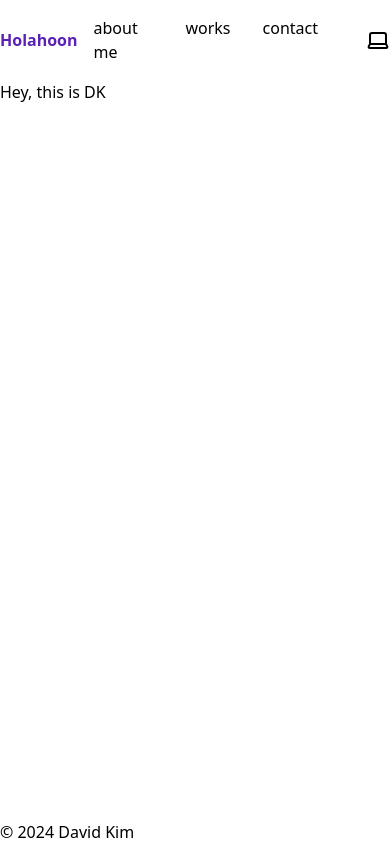
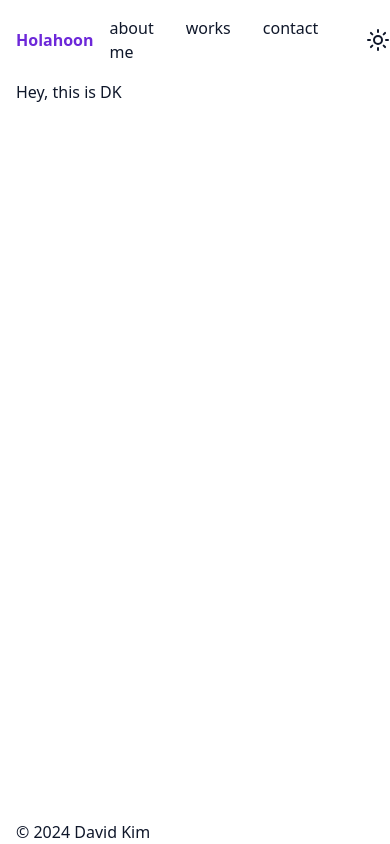
Before and after one commit to holahoon/holahoon_v3, a SvelteKit app: page / in a window 390 px wide. Built offline with nearby package versions, Linux system fonts and the light colour scheme.

Commit message:
refact: toggle theme & FOUC prevention

```diff
--- a/src/app.html
+++ b/src/app.html
@@ -4,8 +4,27 @@
 		<meta charset="utf-8" />
 		<link rel="icon" href="%sveltekit.assets%/favicon.png" />
 		<meta name="viewport" content="width=device-width, initial-scale=1" />
+
+		<script>
+			function setHtmlProperties(theme) {
+				document.documentElement.setAttribute('color-scheme', theme)
+				document.documentElement.className = theme
+			}
+
+			// Check and apply dark mode theme to avoid FOUC
+			const theme = localStorage.getItem('theme')
+			if (theme) setHtmlProperties(theme)
+			else {
+				const isLight = window.matchMedia('(prefers-color-scheme: light)').matches
+				const theme = isLight ? 'light' : 'dark'
+				setHtmlProperties(theme)
+				localStorage.setItem('theme', theme)
+			}
+		</script>
+
 		%sveltekit.head%
 	</head>
+
 	<body data-sveltekit-preload-data="hover">
 		<div style="display: contents">%sveltekit.body%</div>
 	</body>
--- a/src/components/header.svelte
+++ b/src/components/header.svelte
@@ -13,17 +13,26 @@
 </script>
 
 <header class="flex items-center">
-	<a href="/" class="inline-block py-4 font-bold text-violet-800">Holahoon</a>
+	<a
+		href="/"
+		class={cn(
+			'inline-block py-4 font-bold transition-colors duration-200',
+			path === '/' && 'text-violet-700'
+		)}>Holahoon</a
+	>
 
 	<nav class="ml-auto flex">
 		<ul class="mr-8 flex">
 			{#each links as { to, title }}
 				<li>
-					<a href={to} class="relative inline-block p-4 hover:text-violet-800">
+					<a
+						href={to}
+						class="relative inline-block p-4 transition-colors duration-200 hover:text-violet-700"
+					>
 						{title}
 						<span
 							class={cn(
-								'absolute bottom-0 left-0 h-[2px] w-full origin-right scale-x-0 bg-violet-800 transition-transform duration-300',
+								'absolute bottom-0 left-0 h-[2px] w-full origin-right scale-x-0 bg-violet-700 transition-transform duration-300',
 								path === to && 'scale-x-1 origin-left'
 							)}
 						/>
--- a/src/components/theme-toggle.svelte
+++ b/src/components/theme-toggle.svelte
@@ -1,6 +1,5 @@
 <script lang="ts">
 	import { scale } from 'svelte/transition'
-	import Laptop from 'lucide-svelte/icons/laptop'
 	import Sun from 'lucide-svelte/icons/sun'
 	import Moon from 'lucide-svelte/icons/moon'
 	import { theme, toggleTheme } from '$lib/stores/theme-toggle'
@@ -12,13 +11,9 @@
 		<span in:scale>
 			<Sun />
 		</span>
-	{:else if $theme === 'dark'}
+	{:else}
 		<span in:scale>
 			<Moon />
-		</span>
-	{:else}
-		<span in:scale>
-			<Laptop />
 		</span>
 	{/if}
 	<ScreenReader>Toggle theme</ScreenReader>
--- a/src/lib/stores/theme-toggle.ts
+++ b/src/lib/stores/theme-toggle.ts
@@ -1,36 +1,47 @@
 import { browser } from '$app/environment'
 import { writable } from 'svelte/store'
 
-type Theme = 'light' | 'dark' | 'system'
+type Theme = 'light' | 'dark'
 
-const COLOR_SCHEME = 'color-scheme'
-const USER_THEME = 'user-theme'
+const MATCH = '(prefers-color-scheme: light)'
+const USER_THEME = 'theme'
 
 export const theme = writable<Theme>(getLocalStorage())
 
+function getSystemTheme(): Theme {
+	if (!browser) return 'light'
+
+	console.log(window.matchMedia(MATCH))
+	const isLight = window.matchMedia(MATCH).matches
+	const systemTheme = isLight ? 'light' : 'dark'
+	return systemTheme
+}
+
 function getLocalStorage(): Theme {
-	if (!browser) return 'system'
-	return (localStorage.getItem(USER_THEME) as Theme) ?? 'system'
+	const theme = getSystemTheme()
+	if (!browser) return theme
+
+	const localStorageTheme = (localStorage.getItem(USER_THEME) as Theme) ?? theme
+	setHtmlProperties(localStorageTheme)
+
+	return localStorageTheme
+}
+
+function setHtmlProperties(theme: Theme) {
+	document.documentElement.setAttribute('color-scheme', theme)
+	document.documentElement.className = theme
 }
 
 function selectTheme(theme: Theme): Theme {
-	switch (theme) {
-		case 'system':
-			return 'light'
-		case 'light':
-			return 'dark'
-		case 'dark':
-			return 'system'
-		default:
-			return 'system'
-	}
+	return theme === 'light' ? 'dark' : 'light'
 }
 
 export function toggleTheme() {
 	theme.update((currentTheme) => {
 		const newTheme = selectTheme(currentTheme)
 
-		document.documentElement.setAttribute(COLOR_SCHEME, newTheme)
+		setHtmlProperties(newTheme)
+
 		localStorage.setItem(USER_THEME, newTheme)
 
 		return newTheme
--- a/src/routes/+layout.svelte
+++ b/src/routes/+layout.svelte
@@ -9,7 +9,7 @@
 	<title>Holahoon</title>
 </svelte:head>
 
-<div class="mx-auto my-0 grid h-full max-w-screen-full grid-rows-[auto_1fr_auto]">
+<div class="mx-auto my-0 grid h-full max-w-screen-full grid-rows-[auto_1fr_auto] px-4 md:px-12">
 	<Header />
 
 	<main>
--- a/src/styles/app.css
+++ b/src/styles/app.css
@@ -5,7 +5,83 @@
 @tailwind components;
 @tailwind utilities;
 
+* {
+	box-sizing: border-box;
+}
+
 html,
 body {
-	height: 100%;
+	@apply h-full;
 }
+
+body {
+	@apply text-foreground bg-background;
+}
+
+:root {
+	--background: 0 0% 100%;
+	--foreground: 222.2 47.4% 11.2%;
+
+	--muted: 210 40% 96.1%;
+	--muted-foreground: 215.4 16.3% 46.9%;
+
+	--popover: 0 0% 100%;
+	--popover-foreground: 222.2 47.4% 11.2%;
+
+	--border: 214.3 31.8% 91.4%;
+	--input: 214.3 31.8% 91.4%;
+
+	--card: 0 0% 100%;
+	--card-foreground: 222.2 47.4% 11.2%;
+
+	--primary: 222.2 47.4% 11.2%;
+	--primary-foreground: 210 40% 98%;
+
+	--secondary: 210 40% 96.1%;
+	--secondary-foreground: 222.2 47.4% 11.2%;
+
+	--accent: 210 40% 96.1%;
+	--accent-foreground: 222.2 47.4% 11.2%;
+
+	--destructive: 0 100% 50%;
+	--destructive-foreground: 210 40% 98%;
+
+	--ring: 215 20.2% 65.1%;
+
+	--radius: 0.5rem;
+
+	--link: 221, 83%, 53%;
+}
+
+.dark {
+	--background: 224 71% 4%;
+	--foreground: 213 31% 91%;
+
+	--muted: 223 47% 11%;
+	--muted-foreground: 215.4 16.3% 56.9%;
+
+	--accent: 216 34% 17%;
+	--accent-foreground: 210 40% 98%;
+
+	--popover: 224 71% 4%;
+	--popover-foreground: 215 20.2% 65.1%;
+
+	--border: 216 34% 17%;
+	--input: 216 34% 17%;
+
+	--card: 224 71% 4%;
+	--card-foreground: 213 31% 91%;
+
+	--primary: 210 40% 98%;
+	--primary-foreground: 222.2 47.4% 1.2%;
+
+	--secondary: 222.2 47.4% 11.2%;
+	--secondary-foreground: 210 40% 98%;
+
+	--destructive: 0 63% 31%;
+	--destructive-foreground: 210 40% 98%;
+
+	--ring: 216 34% 17%;
+
+	--ring: 240 3.7% 15.9%;
+}
--- a/tailwind.config.js
+++ b/tailwind.config.js
@@ -9,8 +9,47 @@ export default {
 				mono: ['Roboto Mono Variable', defaultTheme.fontFamily.mono],
 				sans: ['Open Sans Variable', defaultTheme.fontFamily.sans]
 			},
-			screens: { full: '1024px' }
+			screens: { full: '1024px' },
+			colors: {
+				background: 'hsl(var(--background))',
+				border: 'hsl(var(--border))',
+				foreground: 'hsl(var(--foreground))',
+				accent: {
+					DEFAULT: 'hsl(var(--accent))',
+					foreground: 'hsl(var(--accent-foreground))'
+				},
+				muted: {
+					DEFAULT: 'hsl(var(--muted))',
+					foreground: 'hsl(var(--muted-foreground))'
+				},
+				popover: {
+					DEFAULT: 'hsl(var(--popover))',
+					foreground: 'hsl(var(--popover-foreground))'
+				},
+				card: {
+					DEFAULT: 'hsl(var(--card))',
+					foreground: 'hsl(var(--card-foreground))'
+				},
+				primary: {
+					DEFAULT: 'hsl(var(--primary))',
+					foreground: 'hsl(var(--primary-foreground))'
+				},
+				secondary: {
+					DEFAULT: 'hsl(var(--secondary))',
+					foreground: 'hsl(var(--secondary-foreground))'
+				},
+				destructive: {
+					DEFAULT: 'hsl(var(--destructive))',
+					foreground: 'hsl(var(--destructive-foreground))'
+				},
+				ring: 'hsl(var(--ring))',
+				link: 'hsl(var(--link))'
+			},
+			boxShadow: {
+				nav: '0px 1px 6px 0px hsl(var(--accent))'
+			}
 		}
 	},
+	darkMode: 'class',
 	plugins: []
 }
```
